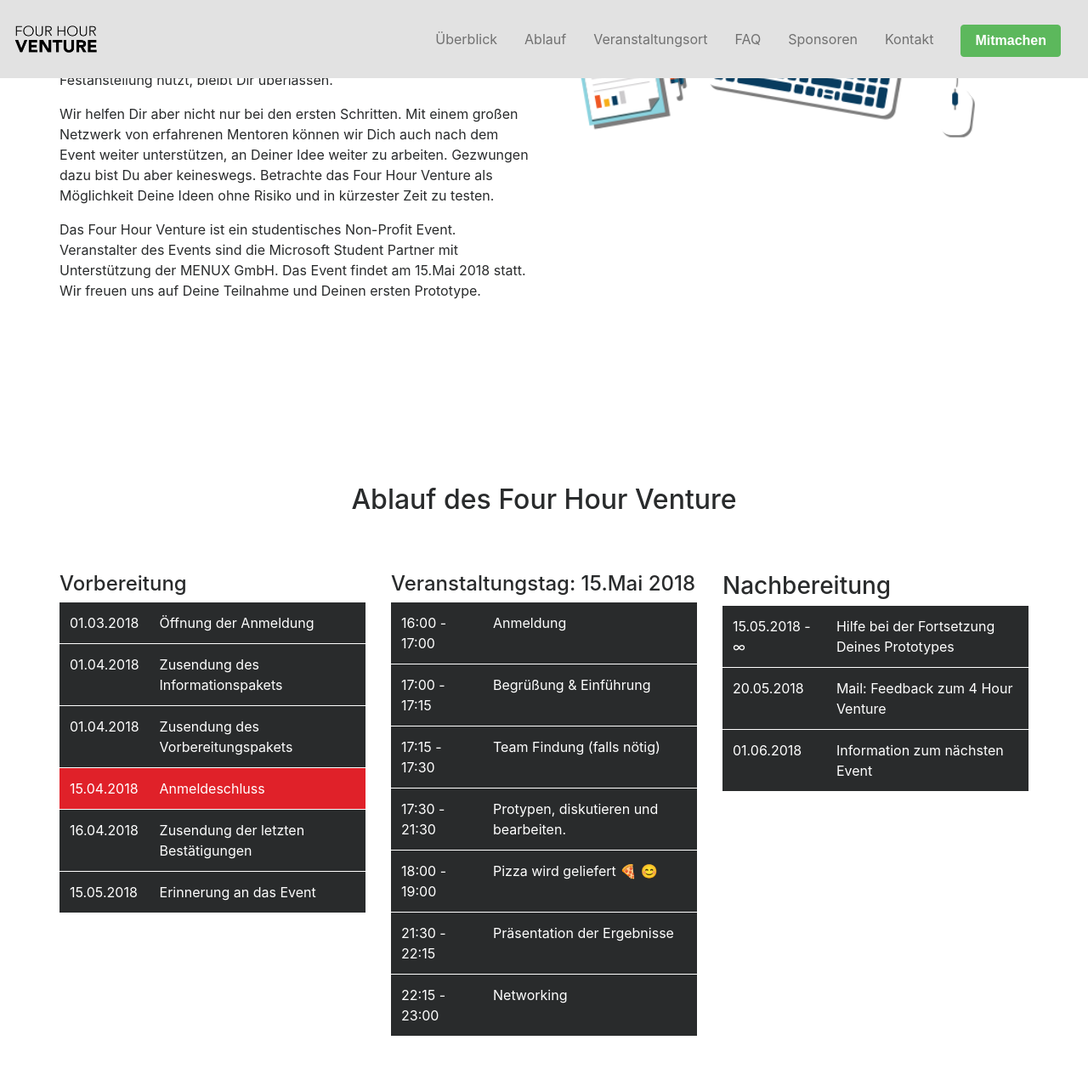
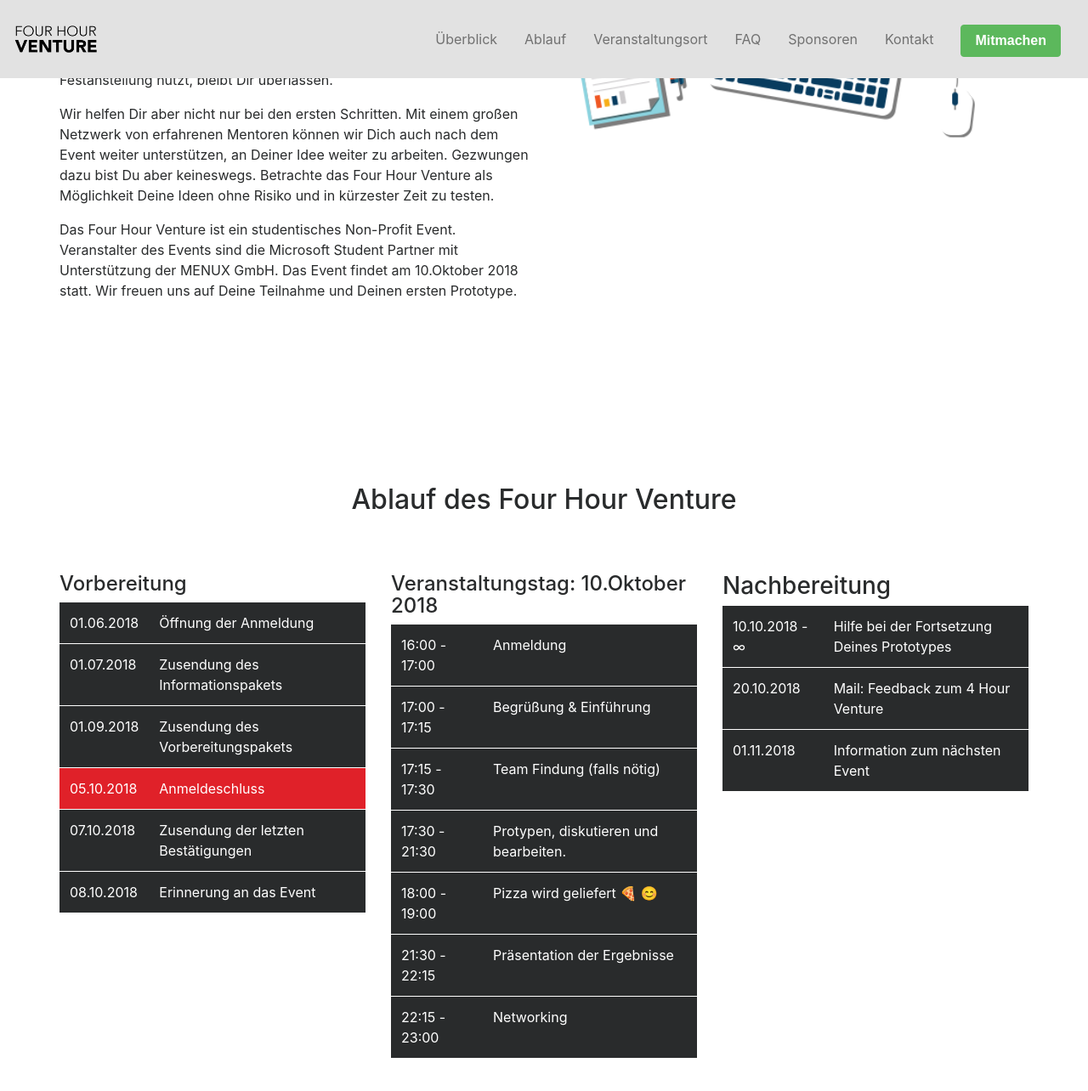
Before and after one commit to Menux/4-Hour-Venture, a Jekyll site: the page built from index.html, in a window 1280 px wide and 1400 px high, scrolled down 1356 px, cut to the strip 0-1315 px from the top of the window. Shown: the top 1284 px of the strip at 85% size. Built offline with Jekyll 4.4.1, drawn with Linux system fonts in a browser that asks for light colours; nearby versions of some CDN libraries; a style sheet for code colours, icons or effects is not loaded; some of the changed text lies outside the part shown.

Commit message:
Update website

```diff
--- a/assets/js/script.js
+++ b/assets/js/script.js
@@ -20,13 +20,13 @@ $(function() {
 
 // ## Count Down
 $(function() {
-    $("#countdown").countdown("2018/05/15 16:00:00", {elapse: true}).on('update.countdown', function(event) {
+    $("#countdown").countdown("2018/10/10 16:00:00", {elapse: true}).on('update.countdown', function(event) {
         if (event.elapsed && event.strftime('%H') === "06") {
             $(this).text(event.strftime('Das Event ist schon zu Ende. Bis zum nächsten Mal.'));
         } else if (event.elapsed) {
             $(this).text(event.strftime('Das Event läuft grade auf hochtouren.'));
         } else {
-            $(this).text(event.strftime('Noch %D Tage und %H:%M:%S bis zum 3.Four Hour Venture.'));
+            $(this).text(event.strftime('Noch %D Tage und %H:%M:%S bis zum 4.Four Hour Venture.'));
         }
     });
 
--- a/index.html
+++ b/index.html
@@ -6,7 +6,7 @@ layout: default
         <div id="start-into">
             <img src="assets/images/header-logo.png" width="100%" />
             <h3><strong>Das Rapid Prototyping Event <br />in der Region Braunschweig.</strong></h3>
-            <p>15.Mai 2018</p>
+            <p>10.Oktober 2018</p>
             <div id="countdown"></div>
 
             <div id="startNow">
@@ -51,7 +51,7 @@ layout: default
             <p>
                 Das Four Hour Venture ist ein studentisches Non-Profit Event. Veranstalter des Events
                 sind die Microsoft Student Partner mit Unterstützung der MENUX GmbH.
-                Das Event findet am 15.Mai 2018 statt. Wir freuen uns auf Deine Teilnahme und Deinen ersten Prototype.
+                Das Event findet am 10.Oktober 2018 statt. Wir freuen uns auf Deine Teilnahme und Deinen ersten Prototype.
             </p>
         </div>
         <div class="col-md-6">
@@ -70,7 +70,7 @@ layout: default
             <table class="table table-inverse" id="timetable">
                 <tr>
                     <td>
-                        01.03.2018
+                        01.06.2018
                     </td>
                     <td>
                         Öffnung der Anmeldung
@@ -79,7 +79,7 @@ layout: default
 
                 <tr>
                     <td>
-                        01.04.2018
+                        01.07.2018
                     </td>
                     <td>
                         Zusendung des Informationspakets
@@ -88,7 +88,7 @@ layout: default
 
                 <tr>
                     <td>
-                        01.04.2018
+                        01.09.2018
                     </td>
                     <td>
                         Zusendung des Vorbereitungspakets
@@ -97,7 +97,7 @@ layout: default
 
                 <tr class="red-table-row">
                     <td>
-                        15.04.2018
+                        05.10.2018
                     </td>
                     <td>
                         Anmeldeschluss
@@ -106,7 +106,7 @@ layout: default
 
                 <tr>
                     <td>
-                        16.04.2018
+                        07.10.2018
                     </td>
                     <td>
                         Zusendung der letzten Bestätigungen
@@ -116,7 +116,7 @@ layout: default
 
                 <tr>
                     <td>
-                        15.05.2018
+                        08.10.2018
                     </td>
                     <td>
                         Erinnerung an das Event
@@ -128,7 +128,7 @@ layout: default
         </div>
         <div class="col-md-4 col-sm-12">
 
-            <h4>Veranstaltungstag: 15.Mai 2018</h4>
+            <h4>Veranstaltungstag: 10.Oktober 2018</h4>
             <table class="table table-inverse col-12" id="timetable">
                 <tr>
                     <td>
@@ -194,7 +194,7 @@ layout: default
             <table class="table table-inverse" id="timetable">
                 <tr>
                     <td>
-                        15.05.2018 - ∞
+                        10.10.2018 - ∞
                     </td>
                     <td>
                         Hilfe bei der Fortsetzung Deines Prototypes
@@ -202,7 +202,7 @@ layout: default
                 </tr>
                 <tr>
                     <td>
-                        20.05.2018
+                        20.10.2018
                     </td>
                     <td>
                         Mail: Feedback zum 4 Hour Venture
@@ -210,7 +210,7 @@ layout: default
                 </tr>
                 <tr>
                     <td>
-                        01.06.2018
+                        01.11.2018
                     </td>
                     <td>
                         Information zum nächsten Event
@@ -264,7 +264,7 @@ layout: default
         <div class="col-md-6">
             <h3>Wann und wo findet die Veranstaltung statt?</h3>
             <p>
-                Die Veranstaltung findet am 15.Mai 2018 von 16:00 Uhr bis 23:00 Uhr statt. Jedoch ist
+                Die Veranstaltung findet am 10.Oktober 2018 von 16:00 Uhr bis 23:00 Uhr statt. Jedoch ist
                 nur eine Bearbeitungszeit von 17:30 bis 21:30 Uhr vorgesehen. Der Veranstaltungsort ist das Entrepreneurship
                 Center der Ostfalia Hochschule. Die Adresse ist: Am Exer 2d, 38302 Wolfenbüttel, Deutschland.
 
@@ -420,12 +420,12 @@ layout: default
             ist nur mit Deiner Zustimmung erlaubt.
           </b>
         </p>
+
+        <div style="width:100%; text-align:left;">
+          <iframe src="https://eventbrite.de/tickets-external?eid=46149299798&ref=etckt" frameborder="0" height="445" width="100%" vspace="0" hspace="0" marginheight="5" marginwidth="5" scrolling="auto" allowtransparency="true"></iframe><div style="font-family:Helvetica, Arial; font-size:12px; padding:10px 0 5px; margin:2px; width:100%; text-align:left;" ><a class="powered-by-eb" style="color: #ADB0B6; text-decoration: none;" target="_blank" href="https://www.eventbrite.de/">Von Eventbrite</a></div></div>
     </div>
+</div>
 
-    <div class="typeformButton">
-    <a class="typeform-share" href="https://marcelengelmann.typeform.com/to/d44wwA" data-mode="1" target="_blank"><center><button class="btn btn-success btn-lg">Anmeldung starten</button></center></a>
-  <script>(function(){var qs,js,q,s,d=document,gi=d.getElementById,ce=d.createElement,gt=d.getElementsByTagName,id='typef_orm_share',b='https://s3-eu-west-1.amazonaws.com/share.typeform.com/';if(!gi.call(d,id)){js=ce.call(d,'script');js.id=id;js.src=b+'share.js';q=gt.call(d,'script')[0];q.parentNode.insertBefore(js,q)}id=id+'_';if(!gi.call(d,id)){qs=ce.call(d,'link');qs.rel='stylesheet';qs.id=id;qs.href=b+'share-button.css';s=gt.call(d,'head')[0];s.appendChild(qs,s)}})()</script>
-</div>
 
 <div id="projects">
     <div class="container">
```
